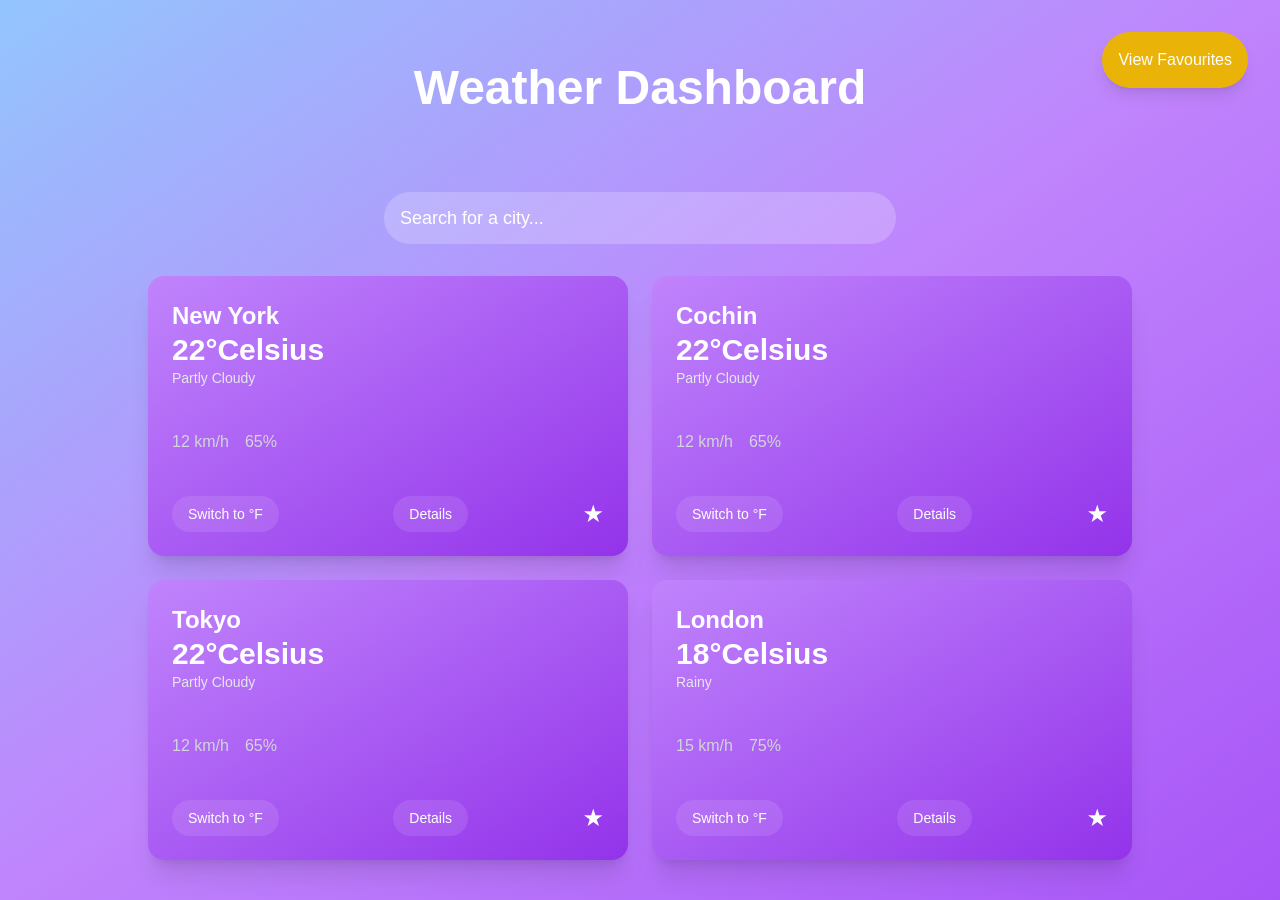
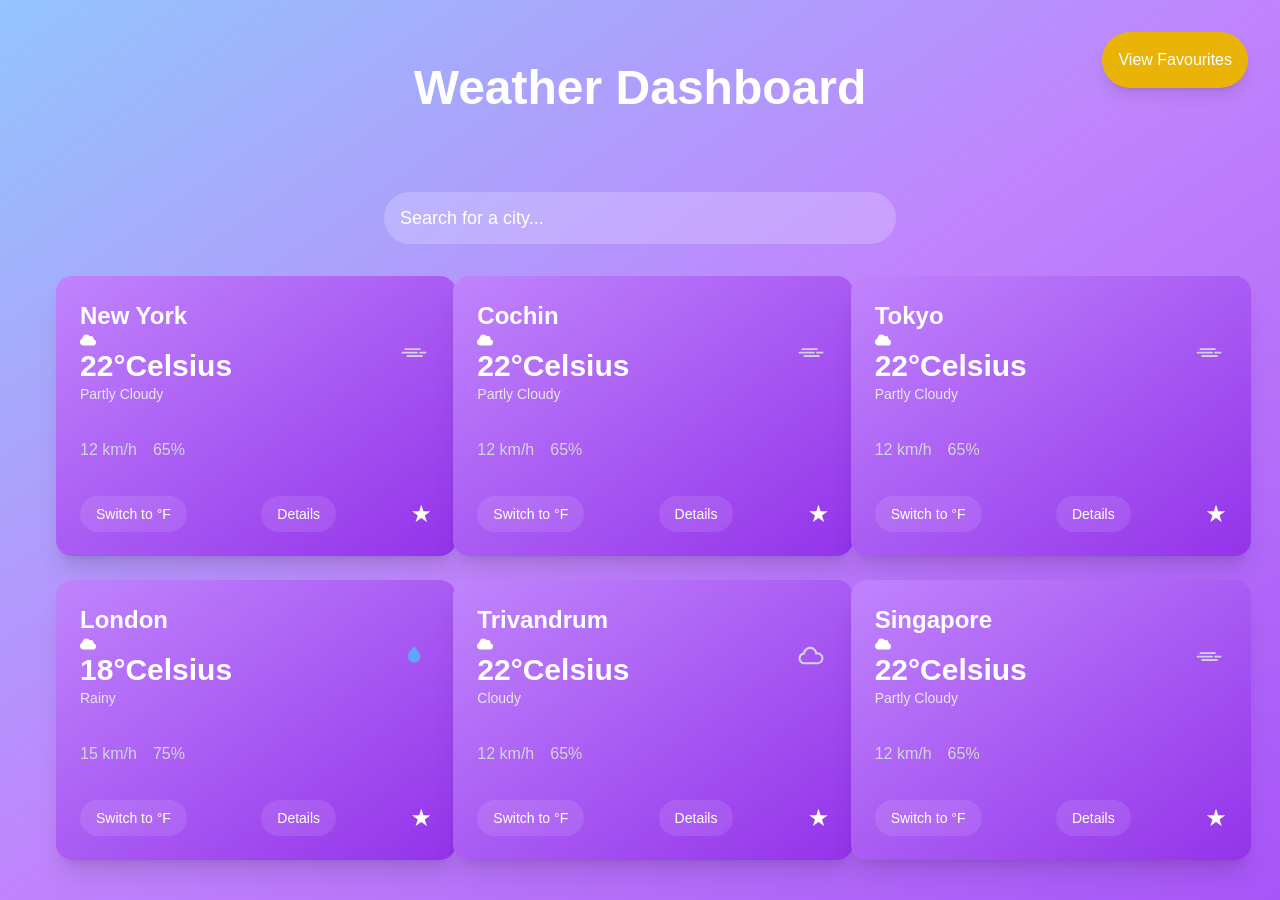
Before and after one commit to sriramEdstem/taskWeatherDashboard, a Next.js app: page / in a window 1280 px wide. Built offline with nearby package versions, Linux system fonts and the light colour scheme.

Commit message:
modified design

```diff
--- a/package.json
+++ b/package.json
@@ -12,6 +12,7 @@
     "next": "15.0.2",
     "react": "^18.2.0",
     "react-dom": "^18.2.0",
+    "react-icons": "^5.3.0",
     "zustand": "^5.0.0"
   },
   "devDependencies": {
--- a/src/components/WeatherCard.tsx
+++ b/src/components/WeatherCard.tsx
@@ -3,6 +3,8 @@
 import { useState } from "react";
 import { useFavouriteStore } from "@/app/favourites/_store";
 import Link from "next/link";
+import { FaCloud } from "react-icons/fa";
+import { WiDaySunny, WiCloud, WiRaindrop, WiWindy } from "react-icons/wi";
 
 interface City {
   cityId: string;
@@ -29,14 +31,24 @@ export default function WeatherCard({ city }: { city: City }) {
     setUnit(type);
   };
 
+  const conditionIcon = {
+    Sunny: <WiDaySunny className="text-yellow-400 text-4xl" />,
+    Cloudy: <WiCloud className="text-gray-300 text-4xl" />,
+    Rainy: <WiRaindrop className="text-blue-400 text-4xl" />,
+  }[city.current.condition] || <WiWindy className="text-gray-300 text-4xl" />;
+
+
   return (
-    <div className="bg-gradient-to-br from-purple-400 to-purple-600 text-white rounded-2xl p-6 shadow-xl flex flex-col justify-between w-[480px] h-[280px]">
+    <div className="bg-gradient-to-br from-purple-400 to-purple-600 text-white rounded-2xl p-6 shadow-xl flex flex-col justify-between w-[400px] h-[280px]">
       <div className="flex justify-between items-center">
         <div>
           <h2 className="text-2xl font-bold">{city.name}</h2>
+          <FaCloud />
+
           <p className="text-3xl font-semibold">{currentTemp}°{unit}</p>
           <p className="text-sm text-gray-200">{city.current.condition}</p>
         </div>
+        <div>{conditionIcon}</div>
       </div>
 
       <div className="flex gap-4 mt-4 text-gray-300">
--- a/src/components/WeatherDashboard.tsx
+++ b/src/components/WeatherDashboard.tsx
@@ -36,7 +36,7 @@ export default function WeatherDashboard() {
           No cities found matching "{searchTerm}"
         </div>
       ) : (
-        <div className="grid grid-cols-2 md:grid-cols-3 lg:grid-cols-2 gap-6">
+        <div className="grid grid-cols-2 md:grid-cols-3 lg:grid-cols-3 gap-6">
           {filteredCities.map((city) => (
             <WeatherCard key={city.cityId} city={city} />
           ))}
--- a/src/data/sample.ts
+++ b/src/data/sample.ts
@@ -260,4 +260,134 @@ export const weatherData = [
       sunset: "21:00",
     },
   },
+  {
+    cityId: "TVM",
+    name: "Trivandrum",
+    current: {
+      temp: 22,
+      condition: "Cloudy",
+      humidity: 65,
+      windSpeed: 12,
+      pressure: 1015,
+      visibility: 10,
+    },
+    hourly: [
+      {
+        time: "12:00",
+        temp: 22,
+        condition: "Cloudy",
+      },
+      {
+        time: "13:00",
+        temp: 23,
+        condition: "Sunny",
+      },
+      {
+        time: "14:00",
+        temp: 23,
+        condition: "Sunny",
+      },
+      {
+        time: "15:00",
+        temp: 23,
+        condition: "Sunny",
+      },
+      {
+        time: "16:00",
+        temp: 23,
+        condition: "Sunny",
+      },
+      {
+        time: "17:00",
+        temp: 23,
+        condition: "Sunny",
+      },
+      {
+        time: "18:00",
+        temp: 23,
+        condition: "Sunny",
+      },
+      {
+        time: "19:00",
+        temp: 23,
+        condition: "Sunny",
+      },
+      {
+        time: "20:00",
+        temp: 23,
+        condition: "Sunny",
+      },
+    ],
+    forecast: {
+      maxTemp: 25,
+      minTemp: 18,
+      sunrise: "06:30",
+      sunset: "20:15",
+    },
+  },
+  {
+    cityId: "SIN",
+    name: "Singapore",
+    current: {
+      temp: 22,
+      condition: "Partly Cloudy",
+      humidity: 65,
+      windSpeed: 12,
+      pressure: 1015,
+      visibility: 10,
+    },
+    hourly: [
+      {
+        time: "12:00",
+        temp: 22,
+        condition: "Partly Cloudy",
+      },
+      {
+        time: "13:00",
+        temp: 23,
+        condition: "Sunny",
+      },
+      {
+        time: "14:00",
+        temp: 23,
+        condition: "Sunny",
+      },
+      {
+        time: "15:00",
+        temp: 23,
+        condition: "Sunny",
+      },
+      {
+        time: "16:00",
+        temp: 23,
+        condition: "Sunny",
+      },
+      {
+        time: "17:00",
+        temp: 23,
+        condition: "Sunny",
+      },
+      {
+        time: "18:00",
+        temp: 23,
+        condition: "Sunny",
+      },
+      {
+        time: "19:00",
+        temp: 23,
+        condition: "Sunny",
+      },
+      {
+        time: "20:00",
+        temp: 23,
+        condition: "Sunny",
+      },
+    ],
+    forecast: {
+      maxTemp: 25,
+      minTemp: 18,
+      sunrise: "06:30",
+      sunset: "20:15",
+    },
+  },
 ];
```
Also changed, not shown: 1 other file (tests, documents, lock files or other folders).
